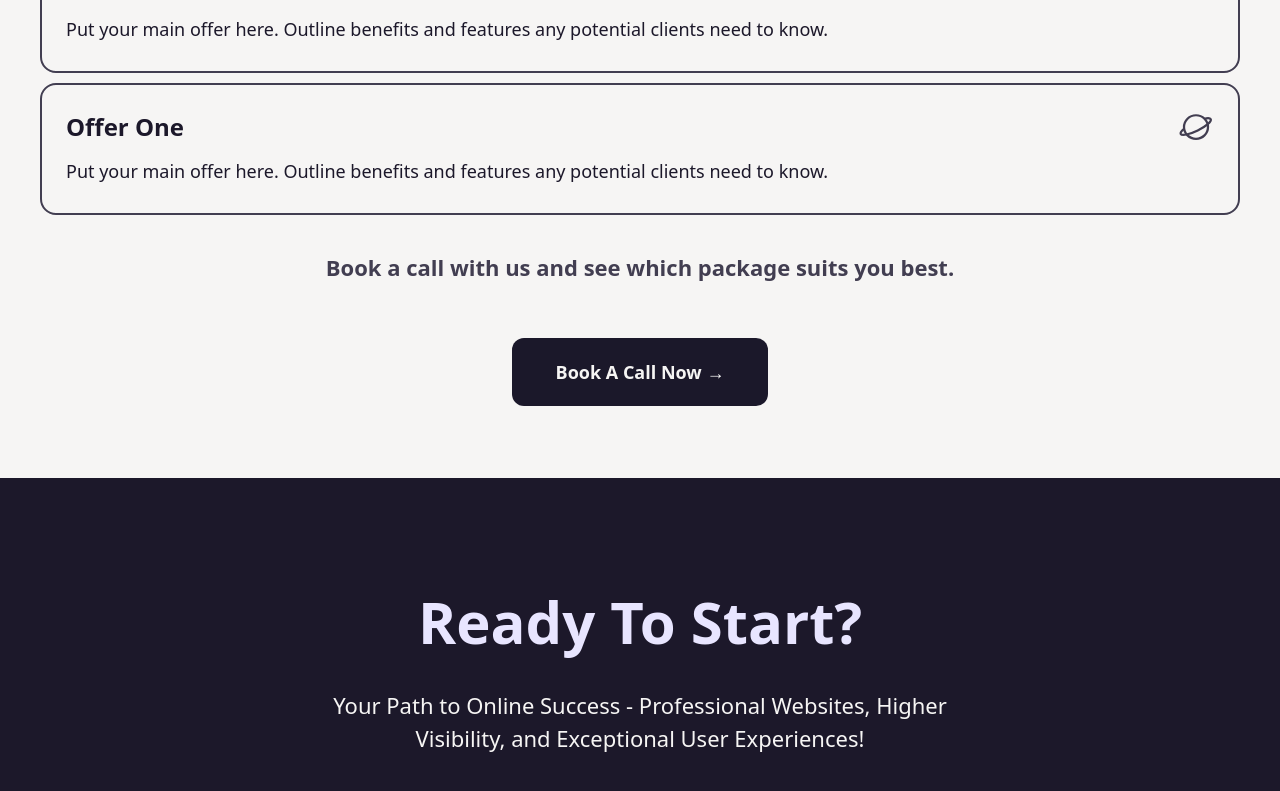
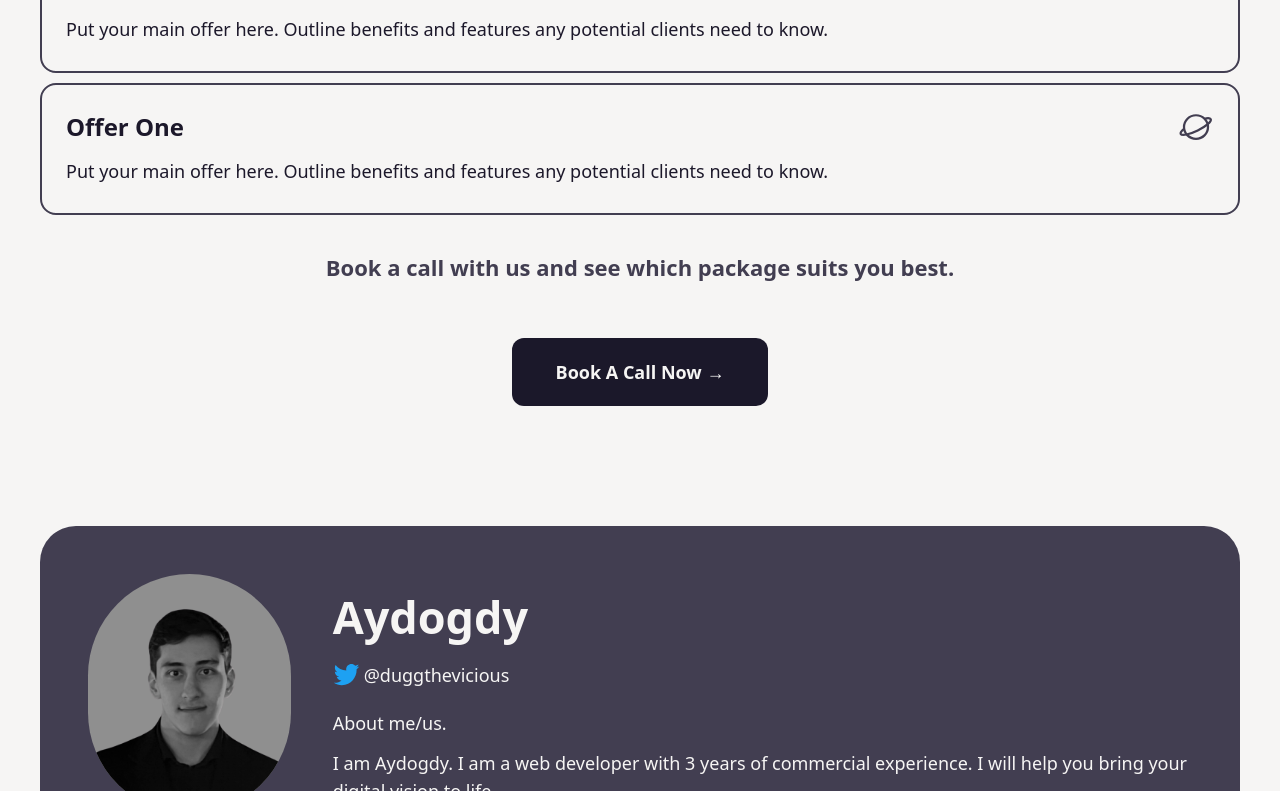
Before and after one commit to VividTruthKeeper/duggthevicious, a Next.js app: page / in a window 1280 px wide. Shown: the part 2009-2800 px from the top of the page. Built offline with nearby package versions, Linux system fonts and the light colour scheme; a web font is replaced by a local one.

Commit message:
about section

```diff
--- a/app/page.tsx
+++ b/app/page.tsx
@@ -1,6 +1,7 @@
 import Final from "@/components/Final";
 import Footer from "@/components/Footer";
 import Header from "@/components/Header";
+import About from "@/components/about/About";
 import Benefits from "@/components/benefits/Benefits";
 import Hero from "@/components/hero/Hero";
 import Logos from "@/components/logos/Logos";
@@ -15,6 +16,8 @@ export default function Home() {
       <Logos />
       <Benefits />
       <Services />
+      <About />
+
       <Final />
       <Footer />
     </main>
--- /dev/null
+++ b/components/about/About.tsx
@@ -0,0 +1,56 @@
+import Image from "next/image";
+import Container from "../Container";
+
+const About = () => {
+  return (
+    <section className="about bg-WHITE py-12">
+      <Container>
+        <div className="rounded-[36px] bg-GRAYBLUE p-12 flex items-center gap-[42px]">
+          <div className="rounded-full overflow-hidden w-[240px] h-[240px] bg-[#8f8f8f]">
+            <Image
+              src="/Aydogdy.png"
+              alt="Aydogdy"
+              width={240}
+              height={240}
+              className="w-full h-full object-contain"
+              unoptimized
+            />
+          </div>
+          <div className="flex flex-col gap-5">
+            <div className="flex flex-col gap-[10px]">
+              <h2 className="font-SATOSHI font-bold text-WHITE text-[45px]">
+                Aydogdy
+              </h2>
+              <div className="flex items-center gap-1">
+                <Image
+                  src="/twitter.svg"
+                  alt="twitter"
+                  width={27}
+                  height={27}
+                  className="h-[27px] w-[27px] object-contain"
+                />
+                <a
+                  href="https://twitter.com/duggthevicious"
+                  target="_blank"
+                  rel="noopener noreferrer"
+                  className="font-SATOSHI text-WHITE text-lg"
+                >
+                  @duggthevicious
+                </a>
+              </div>
+            </div>
+            <div className="flex flex-col gap-3">
+              <p className="font-SATOSHI text-WHITE text-lg">About me/us.</p>
+              <p className="font-SATOSHI text-WHITE text-lg">
+                I am Aydogdy. I am a web developer with 3 years of commercial
+                experience. I will help you bring your digital vision to life
+              </p>
+            </div>
+          </div>
+        </div>
+      </Container>
+    </section>
+  );
+};
+
+export default About;
```
Also changed, not shown: public/Aydogdy.png (added), public/twitter.svg (added).
